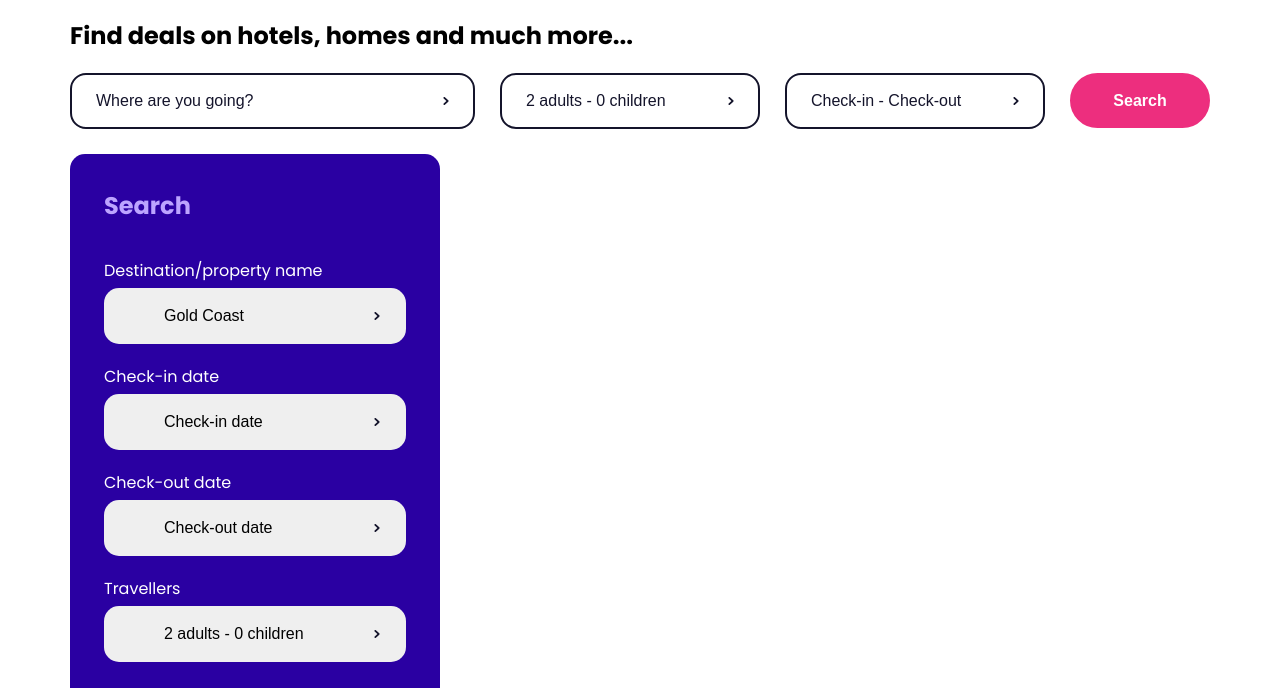
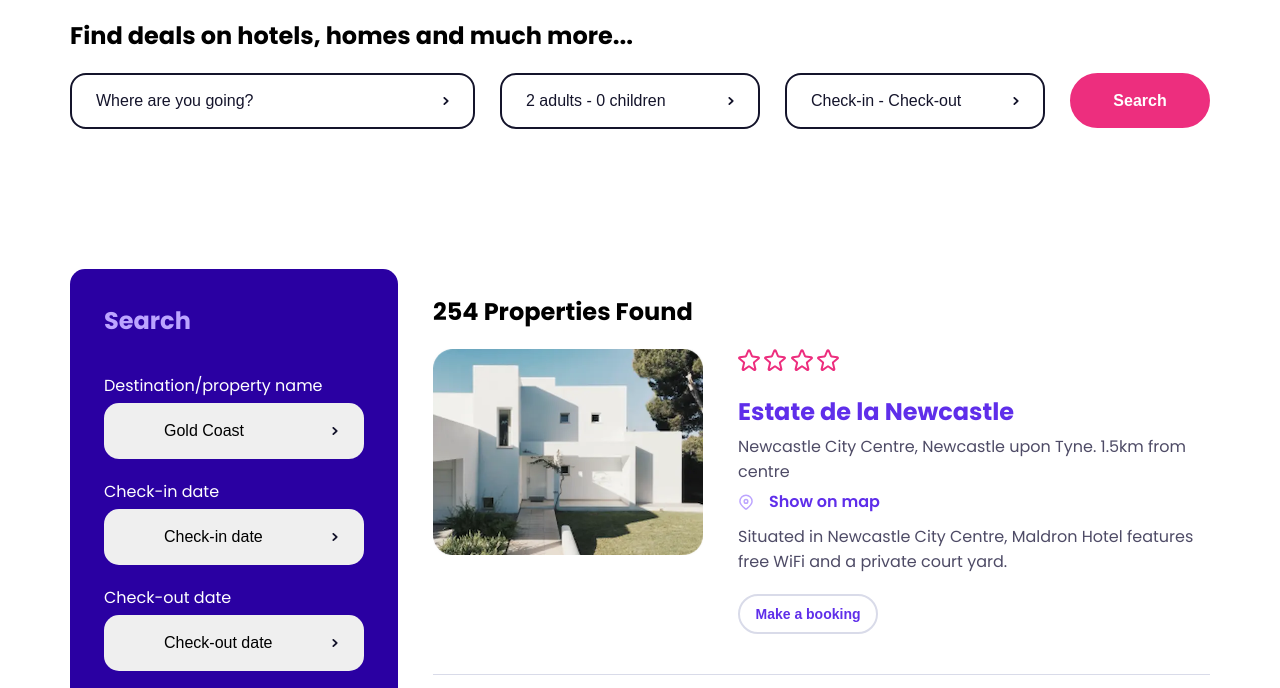
Before and after one commit to rodo08/202209-w1chwe-Nuria-Ramoneda-Rodrigo-Rosales, a website: page index.html in a window 1280 px wide. Shown: the part 51-739 px from the top of the page. Drawn offline with nearby package versions, Linux system fonts and the light colour scheme; files that its build step writes are made by us from their sources.

Commit message:
Add flex to main section layout

```diff
--- /dev/null
+++ b/assets/scss/_layout.scss
@@ -0,0 +1,7 @@
+.main-section {
+  display: flex;
+  justify-content: flex-start;
+  align-items: flex-start;
+  gap: 35px;
+  margin-top: 115px;
+}
--- a/assets/scss/styles.scss
+++ b/assets/scss/styles.scss
@@ -4,3 +4,4 @@
 @use "components/icons";
 @import "components/searchers";
 @import "components/properties";
+@import "./layout";
```
